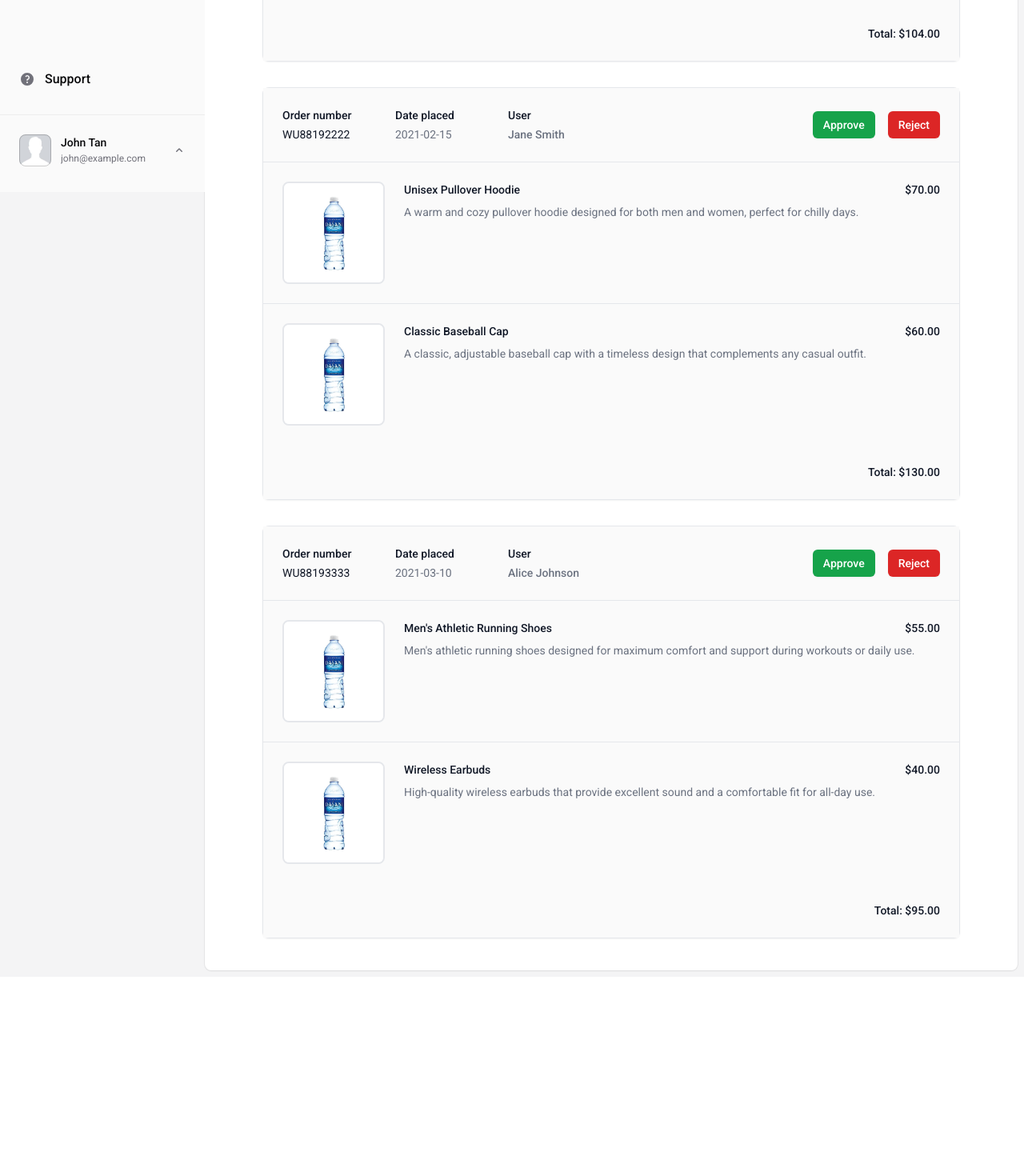
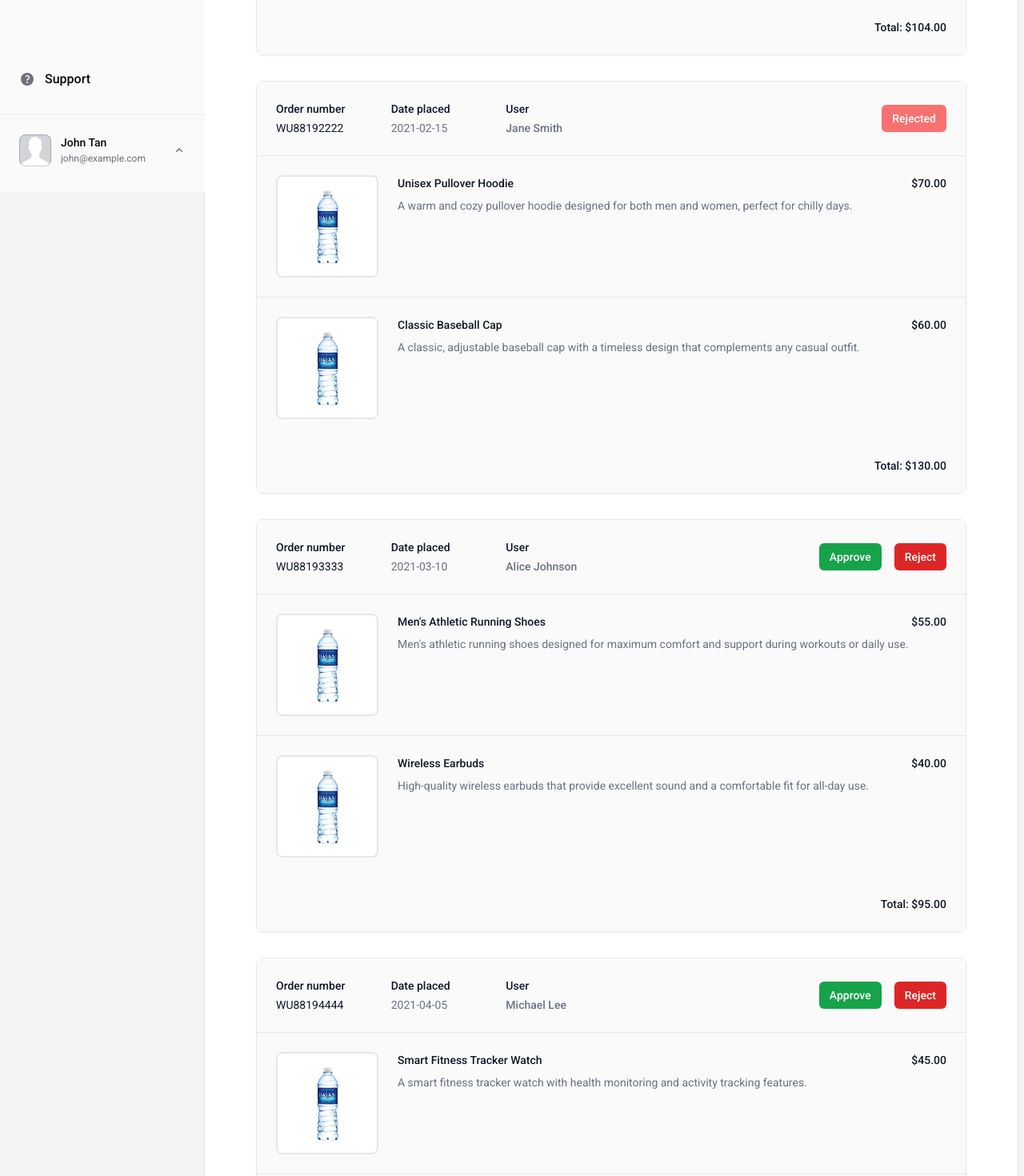
Before and after one commit to c0dn/h4g_front, a React (Vite) app: page /app/manage_orders in a window 1280 px wide. Shown: the part 560-2030 px from the top of the page at 80% size. Before the commit the page ends 1781 px from the top, so only its background shows below. Built offline with nearby package versions, Linux system fonts and the light colour scheme; sample sign-in values are in the browser's storage.

Commit message:
Updated Manage Orders with Status

```diff
--- a/src/components/sidebar-layout.tsx
+++ b/src/components/sidebar-layout.tsx
@@ -73,7 +73,7 @@ export function SidebarLayout({
 
       {/* Content */}
       <main className="flex flex-1 flex-col pb-2 lg:min-w-0 lg:pl-64 lg:pr-2 lg:pt-2">
-        <div className="grow p-6 lg:rounded-lg lg:bg-white lg:p-10 lg:shadow-sm lg:ring-1 lg:ring-zinc-950/5">
+        <div className="grow p-6 lg:rounded-lg lg:bg-white lg:p-8 lg:shadow-sm lg:ring-1 lg:ring-zinc-950/5">
           <div className="mx-auto max-w-6xl">{children}</div>
         </div>
       </main>
--- a/src/pages/Login.tsx
+++ b/src/pages/Login.tsx
@@ -2,16 +2,16 @@ export default function Login() {
   return (
     <>
       <div className="flex min-h-full flex-1 h-screen">
-        <div className="flex flex-1 flex-col px-4 py-12 sm:px-6 lg:flex-none lg:px-20 xl:px-24">
+        <div className="flex flex-1 flex-col px-4 sm:px-6 lg:flex-none lg:px-20 xl:px-24">
           <div className="flex flex-col items-center mt-20">
             <img
               alt="Muhammadiyah Welfare Home"
               src="/src/img/logo2.png"
-              className="h-25 w-auto mx-auto"
+              className="h-35 w-auto mx-auto"
             />
           </div>
-          <div className="mt-10 mx-auto w-full h-full max-w-sm lg:w-96">
-            <h2 className="mb-10 text-2xl/9 font-bold tracking-tight text-gray-900">Sign in to your account</h2>
+          <div className="mt-5 mx-auto w-full h-full max-w-sm lg:w-96">
+            <h2 className="mb-5 text-2xl/9 font-bold tracking-tight text-gray-900">Sign in to your account</h2>
             <div>
               <form action="#" method="POST" className="space-y-6">
                 <div>
--- a/src/pages/ManageOrders.tsx
+++ b/src/pages/ManageOrders.tsx
@@ -1,19 +1,13 @@
 import { Heading } from '../components/heading'
 import { Divider } from '../components/divider'
-import {
-  Menu,
-  MenuButton,
-  MenuItem,
-  MenuItems,
-} from '@headlessui/react'
-import { EllipsisVerticalIcon } from '@heroicons/react/24/outline'
 
 const orders = [
   {
     number: 'WU88191111',
     datetime: '2021-01-22',
     total: '$104.00',
-    user: 'John Doe', // Added user
+    user: 'John Doe',
+    status: 'Approved', // Added status
     products: [
       {
         id: 1,
@@ -35,7 +29,8 @@ const orders = [
     number: 'WU88192222',
     datetime: '2021-02-15',
     total: '$130.00',
-    user: 'Jane Smith', // Added user
+    user: 'Jane Smith',
+    status: 'Rejected', // Added status
     products: [
       {
         id: 3,
@@ -57,7 +52,8 @@ const orders = [
     number: 'WU88193333',
     datetime: '2021-03-10',
     total: '$95.00',
-    user: 'Alice Johnson', // Added user
+    user: 'Alice Johnson',
+    status: 'Waiting for Approval', // Added status
     products: [
       {
         id: 5,
@@ -72,6 +68,29 @@ const orders = [
         price: '$40.00',
         imageSrc: '/src/img/bottle.jpeg',
         description: "High-quality wireless earbuds that provide excellent sound and a comfortable fit for all-day use."
+      },
+    ],
+  },
+  {
+    number: 'WU88194444',
+    datetime: '2021-04-05',
+    total: '$85.00',
+    user: 'Michael Lee',
+    status: 'Waiting for Approval', // Added status
+    products: [
+      {
+        id: 7,
+        name: "Smart Fitness Tracker Watch",
+        price: '$45.00',
+        imageSrc: '/src/img/bottle.jpeg',
+        description: "A smart fitness tracker watch with health monitoring and activity tracking features."
+      },
+      {
+        id: 8,
+        name: "Adjustable Dumbbells Set",
+        price: '$40.00',
+        imageSrc: '/src/img/bottle.jpeg',
+        description: "A set of adjustable dumbbells perfect for strength training and home workouts."
       },
     ],
   },
@@ -114,6 +133,8 @@ export default function ManageOrders() {
                     </dl>
 
                     <div className="hidden lg:col-span-2 lg:flex lg:items-center lg:justify-end lg:space-x-4">
+                      {order.status === "Waiting for Approval" ? (
+                        <>
                           <button
                             type="button"
                             className="inline-flex items-center px-3 py-2 border border-transparent text-sm leading-4 font-medium rounded-md shadow-sm text-white bg-green-600 hover:bg-green-700 focus:outline-none focus:ring-2 focus:ring-offset-2 focus:ring-green-500"
@@ -126,6 +147,17 @@ export default function ManageOrders() {
                           >
                             Reject
                           </button>
+                        </>
+                      ) : (
+                        <span
+                          className={`inline-flex items-center px-3 py-2 border border-transparent text-sm leading-4 font-medium rounded-md shadow-sm ${order.status === "Approved"
+                              ? "text-white bg-green-400"
+                              : "text-white bg-red-400"
+                            }`}
+                        >
+                          {order.status}
+                        </span>
+                      )}
                     </div>
                   </div>
 
--- a/src/pages/Products.tsx
+++ b/src/pages/Products.tsx
@@ -67,10 +67,9 @@ const products = [
 
 export default function Products() {
     return (
-        <div class="min-h-screen w-full">
-
+        <div className="min-h-screen w-full">
             <div className="sm:flex sm:items-center">
-                <div className="sm:flex-auto">
+                <div className="sm:flex-auto px-4">
                     <Heading>Products</Heading>
                 </div>
                 <div className="flex w-full justify-end items-center py-2">
@@ -117,7 +116,7 @@ export default function Products() {
                             </div>
                             <thead className="border border-t-0 border-x-0">
                                 <tr>
-                                    <th scope="col" className="py-3 text-left text-medium font-semibold text-gray-900">
+                                    <th scope="col" className="py-3 px-4 text-left text-medium font-semibold text-gray-900">
                                         Product Name
                                     </th>
                                     <th scope="col" className="py-3 pl-4 pr-3 text-left text-medium font-semibold text-gray-900 sm:pl-0">
@@ -137,7 +136,7 @@ export default function Products() {
                                         key={product.name}
                                         className={index % 2 === 0 ? "bg-white" : "bg-zinc-50"}
                                     >
-                                        <td className="whitespace-nowrap py-1.5 text-sm text-gray-900">{product.name}</td>
+                                        <td className="whitespace-nowrap lg:px-4 py-1.5 text-sm text-gray-900">{product.name}</td>
                                         <td className="whitespace-nowrap py-1.5 text-sm text-gray-900">{product.description}</td>
                                         <td className="whitespace-nowrap py-1.5 text-sm text-gray-600">{product.price}</td>
                                         <td className="whitespace-nowrap py-1.5 text-sm text-gray-600">{product.stock}</td>
--- a/src/pages/Users.tsx
+++ b/src/pages/Users.tsx
@@ -92,25 +92,25 @@ export default function Users() {
                     key={user.email}
                     className={index % 2 === 0 ? "bg-white" : "bg-zinc-50"}
                   >
-                    <td className="whitespace-nowrap py-4 text-sm lg:px-4 text-gray-900">{user.residentId}</td>
-                    <td className="whitespace-nowrap py-4 pl-4 pr-3 text-sm sm:pl-0">
+                    <td className="whitespace-nowrap py-2 text-sm lg:px-4 text-gray-900">{user.residentId}</td>
+                    <td className="whitespace-nowrap py-2 pl-4 pr-3 text-sm sm:pl-0">
                       <div className="flex items-center">
                         <div className="size-11 shrink-0">
                           <img alt="" src={user.image} className="size-11 rounded-full" />
                         </div>
                         <div className="ml-4">
                           <div className="font-medium text-gray-900">{user.name}</div>
-                          <div className="mt-1 text-gray-600">{user.email}</div>
-                          <td className="mt-1 text-gray-600">{user.phone}</td>
+                          <div className="mt-1 text-gray-500">{user.email}</div>
+                          <td className="mt-1 text-gray-500">{user.phone}</td>
                         </div>
                       </div>
                     </td>
-                    <td className="whitespace-nowrap px-3 py-4 text-sm text-gray-600">{user.dateOfBirth}</td>
-                    <td className="whitespace-nowrap px-3 py-4 text-sm text-gray-600">{user.school}</td>
-                    <td className="whitespace-nowrap px-3 py-4 text-sm text-gray-600">{user.balance}</td>
-                    <td className="relative whitespace-nowrap py-4 pl-3 pr-4 text-right text-sm font-medium sm:pr-0">
+                    <td className="whitespace-nowrap px-4 py-2 text-sm text-gray-500">{user.dateOfBirth}</td>
+                    <td className="whitespace-nowrap px-4 py-2 text-sm text-gray-500">{user.school}</td>
+                    <td className="whitespace-nowrap px-4 py-2 text-sm text-gray-500">{user.balance}</td>
+                    <td className="relative whitespace-nowrap py-2 pl-3 pr-4 text-right text-sm font-medium sm:pr-0">
                       <button
-                        href="#"
+                        href="/"
                         className="inline-flex items-center text-zinc-500 hover:text-zinc-900 p-4"
                         aria-label={`View details of ${user.name}`}
                       >
--- a/src/pages/nav/WebNav.tsx
+++ b/src/pages/nav/WebNav.tsx
@@ -75,13 +75,13 @@ export default function Navbar() {
             <ClipboardDocumentIcon/>
             <SidebarLabel>Missions</SidebarLabel>
           </SidebarItem>
+          <SidebarItem href="/app/manage_orders">
+            <QueueListIcon />
+            <SidebarLabel>Orders</SidebarLabel>
+          </SidebarItem>
           <SidebarItem href="/app/users">
             <UserCircleIcon />
             <SidebarLabel>Users</SidebarLabel>
-          </SidebarItem>
-          <SidebarItem href="/app/manage_orders">
-            <QueueListIcon />
-            <SidebarLabel>Orders</SidebarLabel>
           </SidebarItem>
           <SidebarItem href="/app/products">
             <ArchiveBoxIcon />
```
Lines whose indentation alone changed are shown as unchanged.
